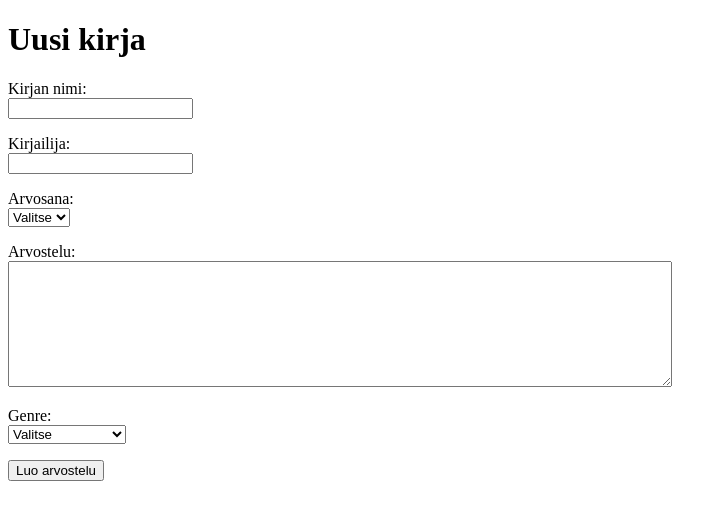
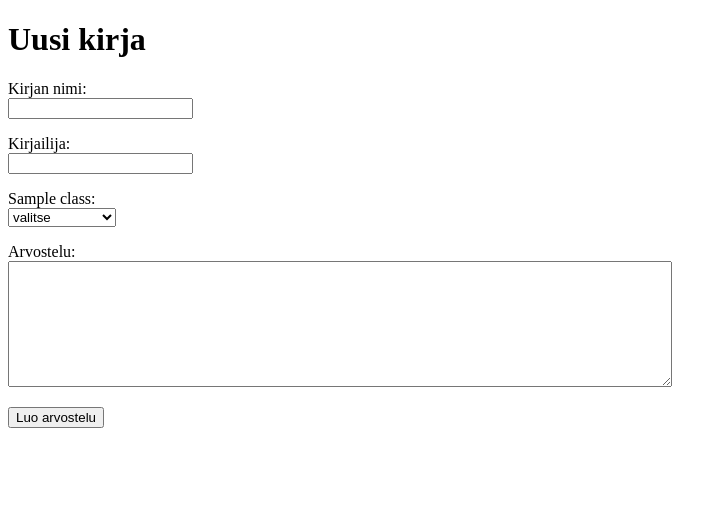
Before and after one commit to bmakinen/Kirjakerho, a Flask app: template templates/new_book.html in a window 1280 px wide. Shown: the top 520 px of the page, without its empty margins (0-727 px from the left). Run offline with Flask 3, Linux system fonts and the light colour scheme; the template is opened without the code that fills it: most values are stand-ins (such as "Sample title", 1, 10 or a date in 2020).

Commit message:
Store classes in database

```diff
--- a/app.py
+++ b/app.py
@@ -48,7 +48,8 @@ def show_book(book_id):
 @app.route("/new_book")
 def new_book():
     require_login()
-    return render_template("new_book.html")
+    classes = books.get_all_classes()
+    return render_template("new_book.html", classes=classes)
 
 @app.route("/create_book", methods=["POST"])
 def create_book():
@@ -66,12 +67,10 @@ def create_book():
     user_id = session["user_id"]
 
     classes = []
-    grade = request.form["grade"]
-    if grade:
-        classes.append(("Arvosana", grade))
-    genre = request.form["genre"]
-    if genre:
-        classes.append(("Genre", genre))
+    for entry in request.form.getlist("classes"):
+        if entry:
+            parts = entry.split(":")
+            classes.append((parts[0], parts[1]))
 
     books.add_book(title, author, review, user_id, classes)
 
--- a/schema.sql
+++ b/schema.sql
@@ -12,6 +12,12 @@ CREATE TABLE books (
     user_id INTEGER REFERENCES users
 );
 
+CREATE TABLE classes (
+    id INTEGER PRIMARY KEY,
+    title TEXT,
+    value TEXT
+);
+
 CREATE TABLE book_classes (
     id INTEGER PRIMARY KEY,
     book_id INTEGER REFERENCES books,
--- a/templates/new_book.html
+++ b/templates/new_book.html
@@ -16,33 +16,22 @@
       Kirjailija: <br />
       <input type="text" name="author" maxlength="50"/>
     </p>
+
+    {% for class in classes %}
     <p>
-      Arvosana: <br />
-      <select name="grade">
-        <option value="">Valitse</option>
-        <option value="*">*</option>
-        <option value="**">**</option>
-        <option value="***">***</option>
-        <option value="****">****</option>
-        <option value="*****">*****</option>
+      {{ class }}: <br />
+      <select name="classes">
+        <option value="">valitse</option>
+      {% for option in classes[class] %}
+        <option value="{{ class }}:{{ option }}">{{ option }}</option>
+      {% endfor %}
       </select>
     </p>
+    {% endfor %}
+
     <p>
       Arvostelu: <br />
       <textarea name="review" rows="8" cols="80" maxlength="1000"></textarea>
-    </p>
-    <p>
-      Genre: <br />
-      <select name="genre">
-        <option value="">Valitse</option>
-        <option value="Dekkarit">Dekkarit</option>
-        <option value="Klassikot">Klassikot</option>
-        <option value="Kauhu">Kauhu</option>
-        <option value="Romantiikka">Romantiikka</option>
-        <option value="Fantasia">Fantasia</option>
-        <option value="Lapset ja nuoret">Lapset ja nuoret</option>
-        <option value="Elämäkerrat">Elämäkerrat</option>
-      </select>
     </p>
     <input type="submit" value="Luo arvostelu" />
   </form>
```
Also changed, not shown: books.py (+13 -0 lines), init.sql (added, +16 -0 lines).
